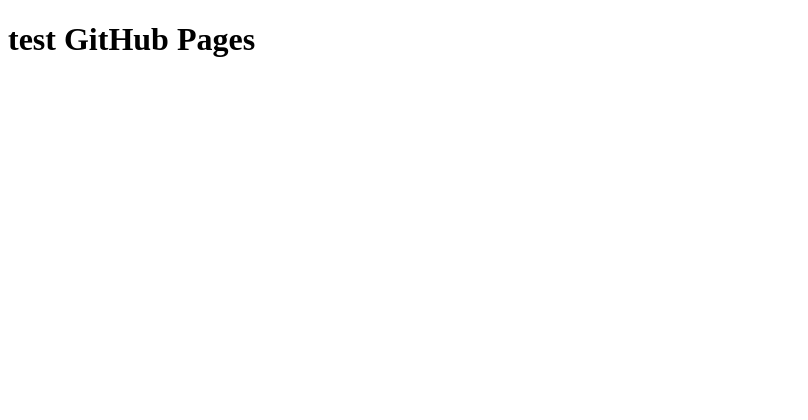
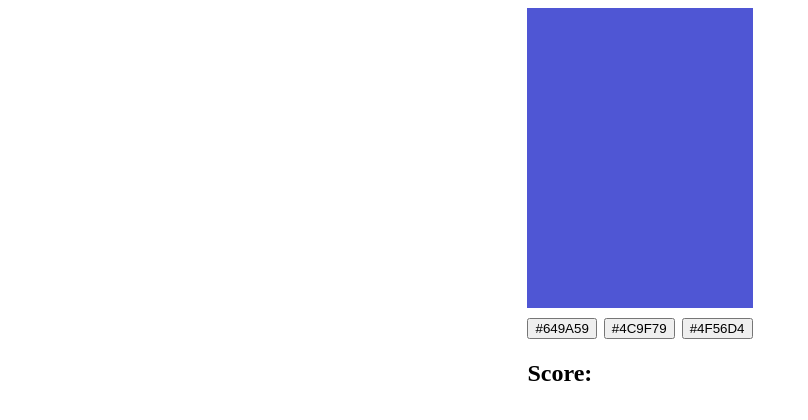
Before and after one commit to DejvVito/vithrax.github.io, a plain HTML site: page index.html in a window 1280 px wide. Shown: the whole page, without its empty margins (0-808 px from the left). Drawn offline with Linux system fonts and the light colour scheme.

Commit message:
test github pages with simple color guessing game

```diff
--- a/index.html
+++ b/index.html
@@ -1,10 +1,110 @@
 <!DOCTYPE html>
 
-<html lang="en">
+<html>
     <head>
-        <title>Hello!</title>
+        <title>Test Page</title>
+        <style>
+            html {
+                display: flex;
+                justify-content: center;
+                align-items: center;
+            }
+            .test {
+                font-size: 28px;
+                font-weight: bold;
+            }
+
+            #colorbox {
+                height: 300px;
+                background-color: aqua;
+            }
+
+            #result {
+                font-weight: bold;
+                font-size: 13px;
+            }
+        </style>
+        <script>
+            var total = 0;
+            var good = 0;
+
+            function randomColor() {
+                const digits = ['1', '2', '3', '4', '5', '6', '7', '8', '9', 'A', 'B', 'C', 'D', 'E', "F"]
+
+                var str = "#"
+
+                for (let i = 0; i < 6; i++) {
+                    var n = Math.floor(Math.random()*digits.length)
+                    const digit = digits[n]
+                    str = str + digit
+                }
+
+                return str
+            }
+
+            // function from stackoverflow
+            const rgba2hex = (rgba) => `#${rgba.match(/^rgba?\((\d+),\s*(\d+),\s*(\d+)(?:,\s*(\d+\.{0,1}\d*))?\)$/).slice(1).map((n, i) => (i === 3 ? Math.round(parseFloat(n) * 255) : parseFloat(n)).         toString(16).padStart(2, '0').replace('NaN', '')).join('')}`
+
+            function answer(hash) {
+                const answer = rgba2hex(document.querySelector('#colorbox').style.backgroundColor).toUpperCase()
+                const resultBox = document.querySelector('#result')
+                const scoreBox = document.querySelector('h2')
+                total++;
+
+                if (answer === hash) {
+                    resultBox.innerHTML = "Correct!!!";
+                    resultBox.style.color = 'green'
+                    good++;
+                    scoreBox.innerHTML = `Score: ${Math.ceil( (good/total) * 100 )}% (${good}/${total})`
+                } else {
+                    resultBox.style.color = 'red'
+                    resultBox.innerHTML = `Wrong :( correct aswer was ${answer}`
+                    scoreBox.innerHTML = `Score: ${Math.ceil( (good/total) * 100 )}% (${good}/${total})`
+                }
+
+                setup()
+            }
+
+            function setup() {
+                const colors = [randomColor(), randomColor(), randomColor()]
+                var i = 0
+
+                const colorbox = document.querySelector('#colorbox')
+                const randomCorrectColor = colors[Math.floor(Math.random()*colors.length)]
+
+                colorbox.style.backgroundColor = randomCorrectColor
+
+                document.querySelectorAll('button').forEach((button) => {
+                    const hash = colors[i];
+                    i++;
+                    button.innerHTML = hash;
+                    button.onclick = function() {
+                        answer(button.innerHTML)
+                    }
+                });
+            }
+
+            document.addEventListener('DOMContentLoaded', function() {
+                setup()
+            });
+        </script>
     </head>
     <body>
-        <h1>test GitHub Pages</h1>
+        <div id="colorbox"></div>
+        <div class="test">
+            <button data-number="first">
+                Count: 0
+            </button>
+            <button data-number="second">
+                Count: 0
+            </button>
+            <button data-number="third">
+                Count: 0
+            </button>
+        </div>
+        <div>
+            <h2>Score: </h1>
+            <p id="result"></p>
+        </div>
     </body>
 </html>
```
